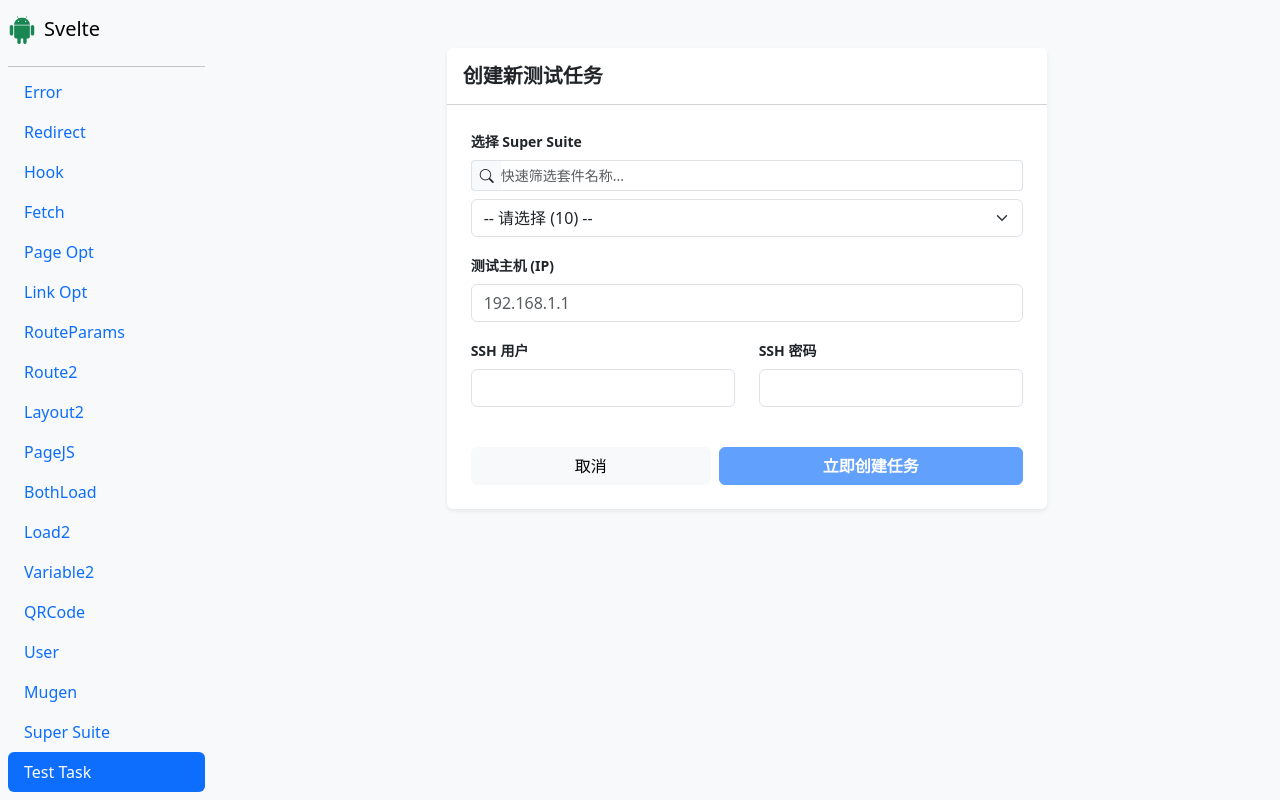
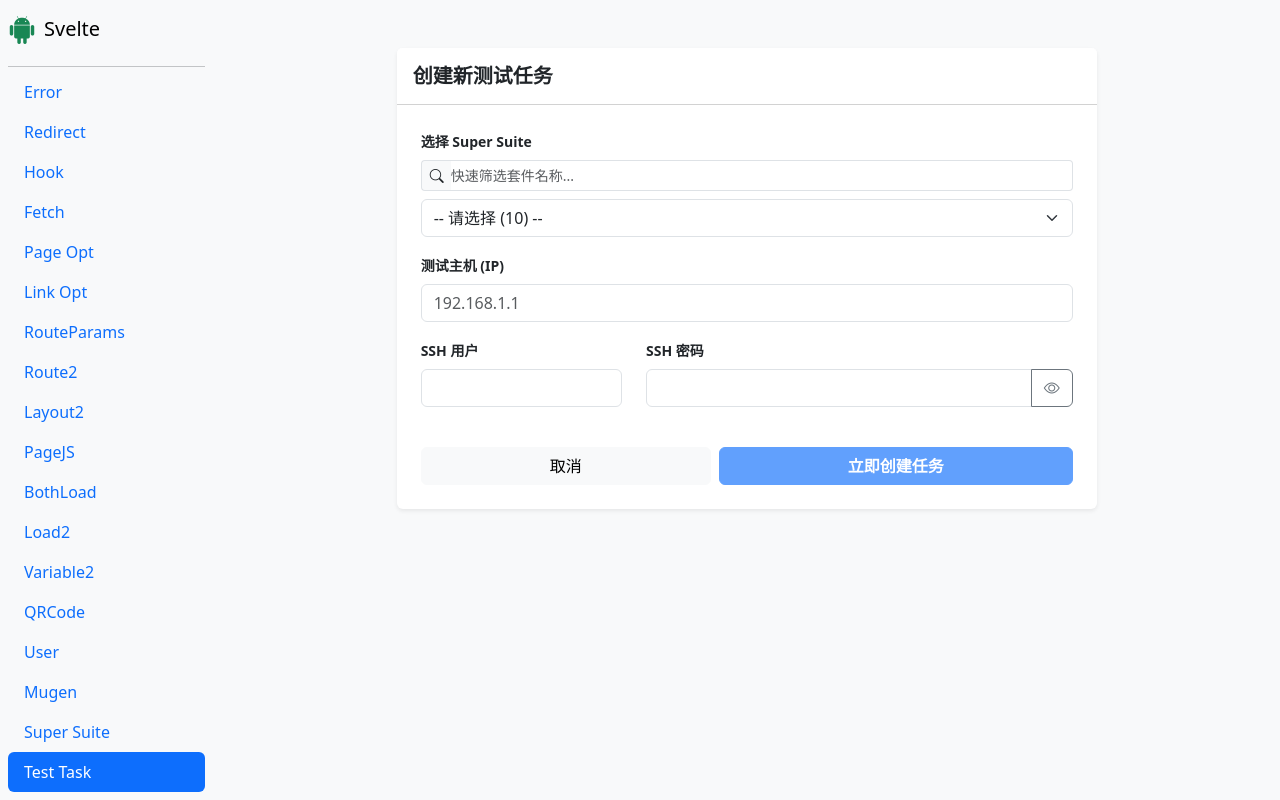
Before and after one commit to liikii/hellosvelte, a SvelteKit app: page /v/test_task in a window 1280 px wide. Both pictures are taken after a click on the button "创建任务". Built offline with nearby package versions, Linux system fonts and the light colour scheme.

Commit message:
create task password add eye

```diff
--- a/src/routes/v/test_task/+page.svelte
+++ b/src/routes/v/test_task/+page.svelte
@@ -153,6 +153,7 @@
             toastShow = true;
         }
     }
+
 </script>
 
 <div class="container-fluid mt-4 px-4">
--- a/src/routes/v/test_task/TestTaskCreate.svelte
+++ b/src/routes/v/test_task/TestTaskCreate.svelte
@@ -35,9 +35,13 @@
         });
         if (res.ok) onSave();
     }
+
+    let showPwd = $state(false);
+
+
 </script>
-
-<div class="card shadow-sm border-0 mx-auto" style="max-width: 600px;">
+<!-- <div class="card shadow-sm border-0 mx-auto" style="max-width: 800px;"></div> -->
+<div class="card shadow-sm border-0 mx-auto" style="max-width: 700px;">
     <div class="card-header bg-white py-3"><h5 class="mb-0 fw-bold">创建新测试任务</h5></div>
     <div class="card-body p-4">
 
@@ -84,13 +88,26 @@
         </div>
 
         <div class="row">
-            <div class="col-6 mb-3">
+            <div class="col-4 mb-3">
                 <label for="test_host_usr" class="form-label small fw-bold">SSH 用户</label>
                 <input id="test_host_usr" type="text" class="form-control" bind:value={formData.test_host_usr} />
             </div>
-            <div class="col-6 mb-3">
+            <div class="col-8 mb-3">
                 <label for="test_host_pwd" class="form-label small fw-bold">SSH 密码</label>
-                <input id="test_host_pwd" type="password" class="form-control" bind:value={formData.test_host_pwd} />
+                <!-- 关键修改：添加 input-group 包裹层 -->
+                <div class="input-group">
+                    <input id="test_host_pwd" type={showPwd ? "text" : "password"} class="form-control" bind:value={formData.test_host_pwd} />
+                    <button
+                        class="btn btn-outline-secondary"
+                        type="button"
+                        onmousedown={() => showPwd = true}
+                        onmouseup={() => showPwd = false}
+                        onmouseleave={() => showPwd = false}
+                        title={showPwd ? "隐藏密码" : "显示密码"}
+                    >
+                        <i class="bi bi-eye"></i>
+                    </button>
+                </div>
             </div>
         </div>
 
```
